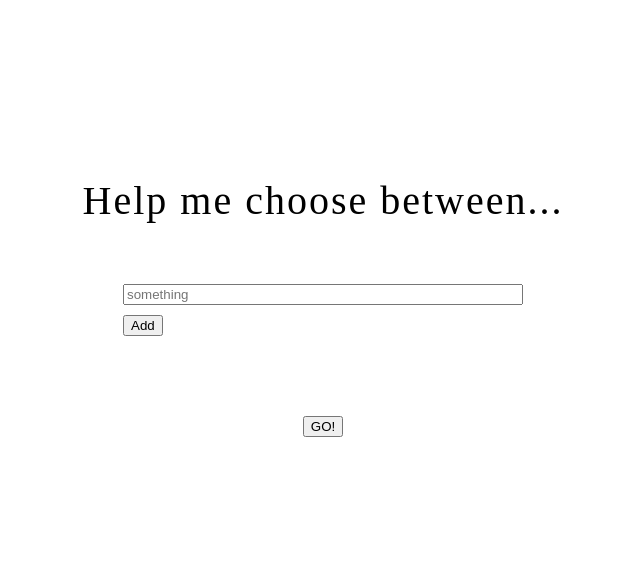
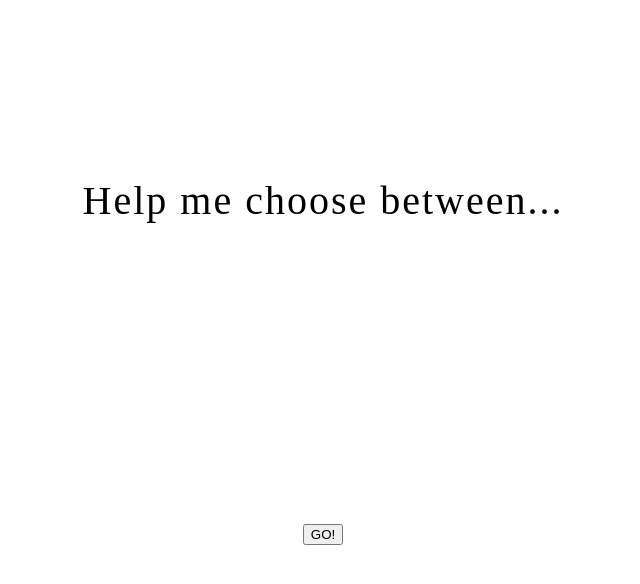
Before and after one commit to Dettervik/help-me-choose, a plain HTML site: page index.html in a window 1280 px wide. Both pictures are taken after a click on the button "GO!". Shown: the whole page, without its empty margins (317-957 px from the left). Drawn offline with nearby package versions, Linux system fonts and the light colour scheme.

Commit message:
Add submit button functionallity

```diff
--- a/index.html
+++ b/index.html
@@ -14,18 +14,30 @@
       <button class="addOption">Add</button>
     </div>
     <div class="resultSection"></div>
-    <button>GO!</button>
+    <button class="submit">GO!</button>
 
     <script src="https://code.jquery.com/jquery-3.2.1.min.js"></script>
     <script>
-    $(function(){
+    $(function() {
       $('.resultSection').hide()
 
       var add_option = function() {
         $('.inputs').append('<input></input')
       }
+      $('.addOption').click(add_option)
 
-      $('.addOption').click(add_option)
+      var options = []
+      var submit = function() {
+        $('.inputSection').hide()
+        $('.resultSection').css('display' , 'flex')
+        $('input').each(function() {
+          options.push($(this).val())
+        })
+        var winner = options[Math.floor(Math.random() * options.length)]
+        console.log(winner)
+        $('.resultSection').text(winner)
+      }
+      $('.submit').click(submit)
     })
     </script>
   </body>
```
